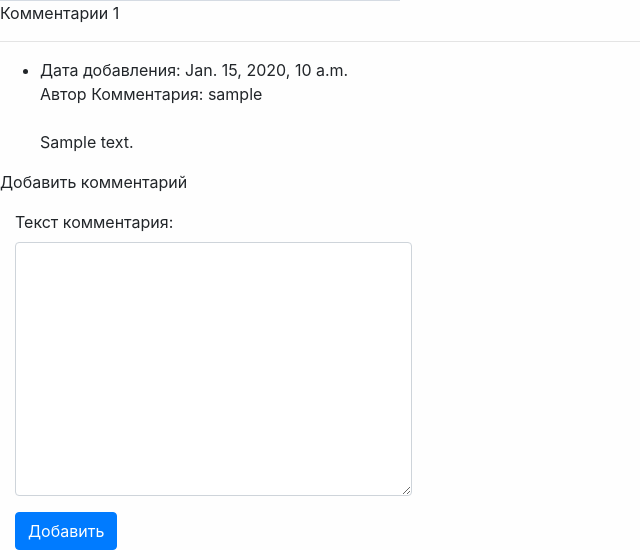
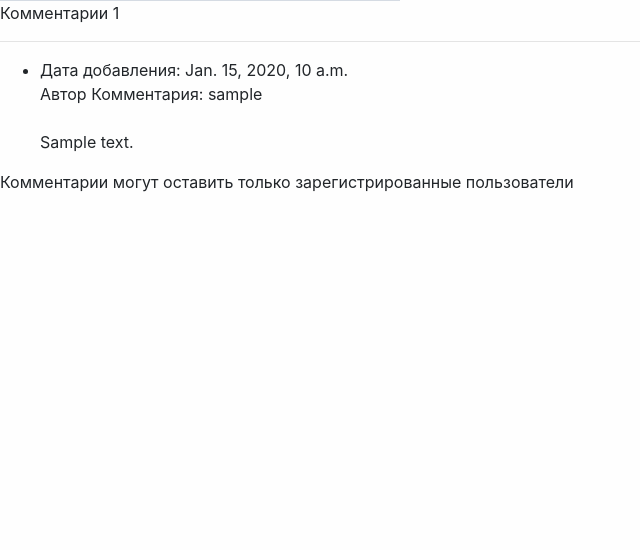
Before and after one commit to LilBigStone/lab4, a Django app: page /news/1/ in a window 1280 px wide. Shown: the part 539-1089 px from the top of the page, without its empty margins (0-640 px from the left). After the commit the page ends 731 px from the top, so only its background shows below. Run offline with Django 3.2, Linux system fonts and the light colour scheme; tables that the repository leaves empty hold one stand-in row (values such as "Sample post"); grey boxes marked "Sample" are stand-in pictures; some libraries are stand-ins or nearby versions.

Commit message:
Update post_page.html

```diff
--- a/templates/news/post_page.html
+++ b/templates/news/post_page.html
@@ -23,7 +23,7 @@
 {% endfor %}
 </ul>
 
-    <p>Добавить комментарий</p>
+
 
 {% if messages %}
     <div class="alert alert-success">
@@ -33,9 +33,9 @@
     </div>
     {% endif %}
 
-
+{% if request.user.is_authenticated %}
 <div class="col-4">
-
+    <p>Добавить комментарий</p>
         <form action=""  id="add_form" method="post">
             {% csrf_token %}
             {{form.as_p}}
@@ -44,4 +44,7 @@
         <button form="add_form" type="submit" class="btn btn-primary">Добавить</button>
 
 </div>
+    {% else %}
+<p>Комментарии могут оставить только зарегистрированные пользователи</p>
+ {% endif %}
 {% endblock %}
```
